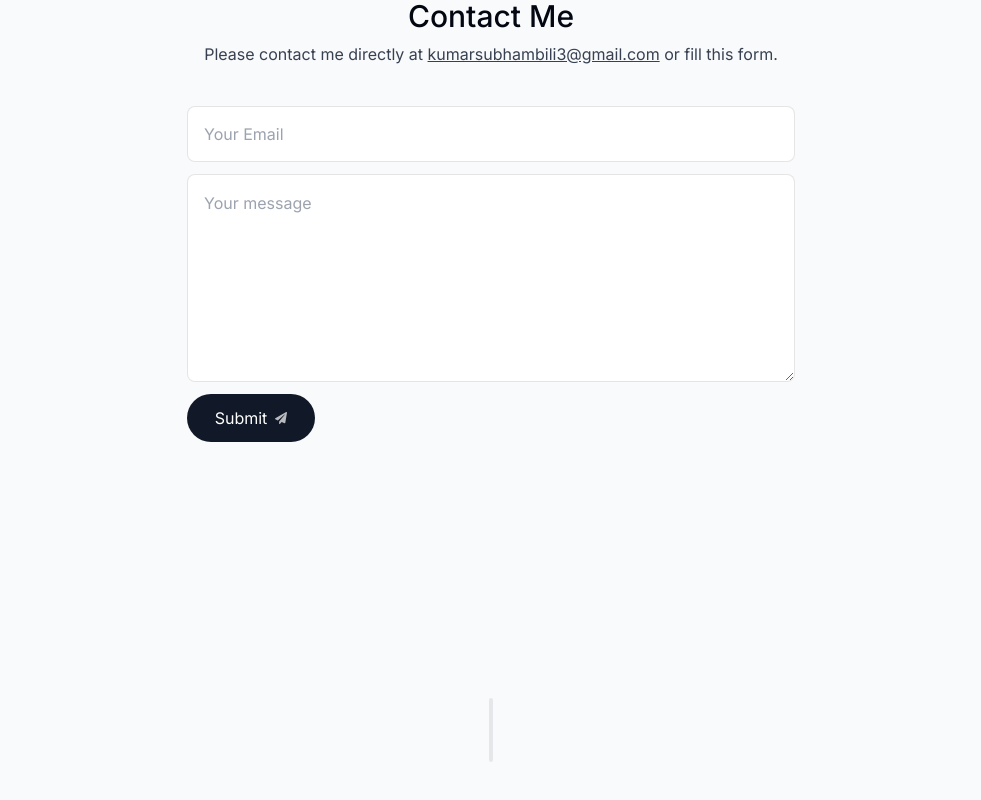
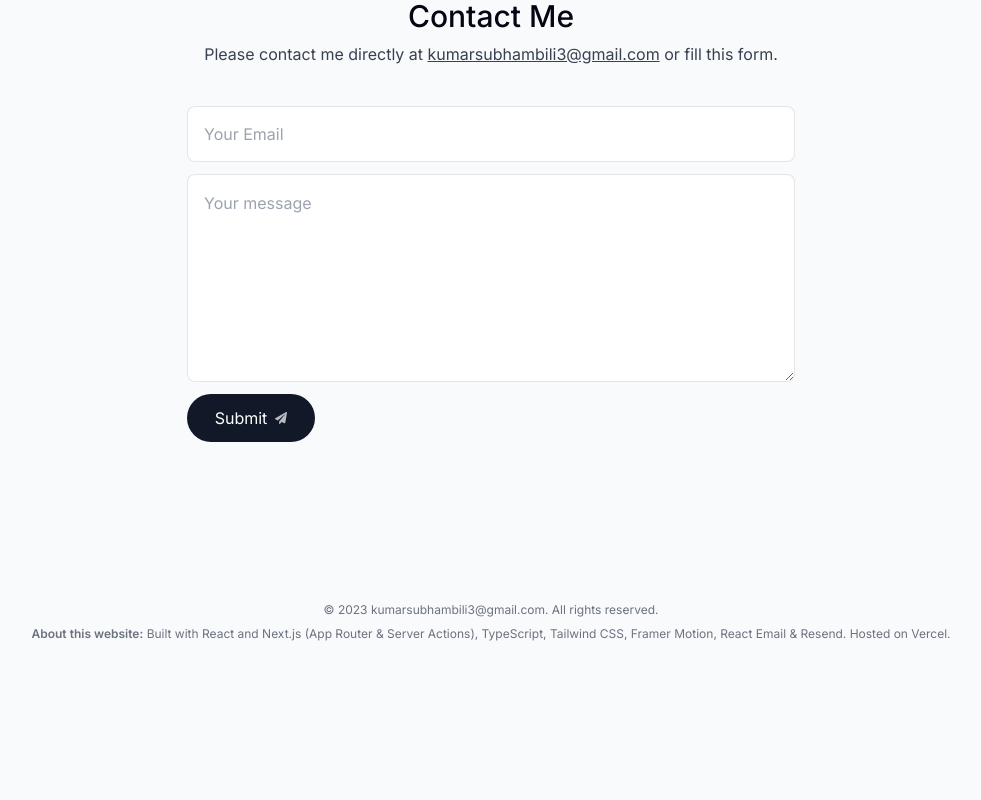
Before and after one commit to EagleVector/portfolio, a Next.js app: page / in a window 1280 px wide. Shown: the part 4724-5524 px from the top of the page, without its empty margins (149-1130 px from the left). After the commit the page ends 5406 px from the top, so only its background shows below. Built offline with nearby package versions, Linux system fonts and the light colour scheme; no server answers.

Commit message:
Footer component render

```diff
--- a/app/layout.tsx
+++ b/app/layout.tsx
@@ -3,6 +3,7 @@
 import Header from '@/components/header';
 import ActiveSectionContextProvider from '@/context/active-section-context';
 import { Toaster } from 'react-hot-toast'
+import Footer from '@/components/footer';
 
 const inter = Inter({ subsets: ['latin'] });
 
@@ -32,6 +33,7 @@
 				<ActiveSectionContextProvider>
 					<Header />
 					{children}
+					<Footer />
 					<Toaster position='top-right' />
 				</ActiveSectionContextProvider>
 			</body>
--- a/app/page.tsx
+++ b/app/page.tsx
@@ -20,7 +20,6 @@
 			<Experience />
 			<SectionDivider />
 			<Contact />
-			<SectionDivider />
 		</main>
 	);
 }
```
